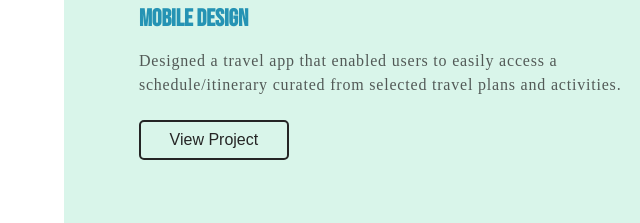
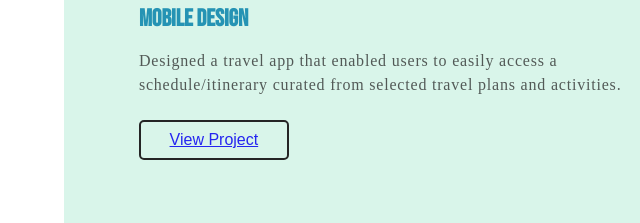
Before and after one commit to scook0002/UX_UI_HW_19, a plain HTML site: page index.html in a window 1280 px wide. Shown: the part 4477-4700 px from the top of the page, 0-640 px from the left. Drawn offline with nearby package versions, Linux system fonts and the light colour scheme; files whose address does not match are found by name; a web font is replaced by a local one.

Commit message:
Linked to case study webpage hw 20

```diff
--- a/index.html
+++ b/index.html
@@ -117,7 +117,7 @@
                 <h5 class="type"> Travel Planning App | 2022 </h5>
                 <h3 class="font2"> Mobile Design </h3>
                 <p id="section3"> Designed a travel app that enabled users to easily access a schedule/itinerary curated from selected travel plans and activities. </p>
-                <button class="project"> View Project</button>
+                <button class="project"> <a href="https://scook0002.github.io/UX_UI_HW_20/"> View Project </a></button>
             </div>
 
             <div class="mockup">
```
